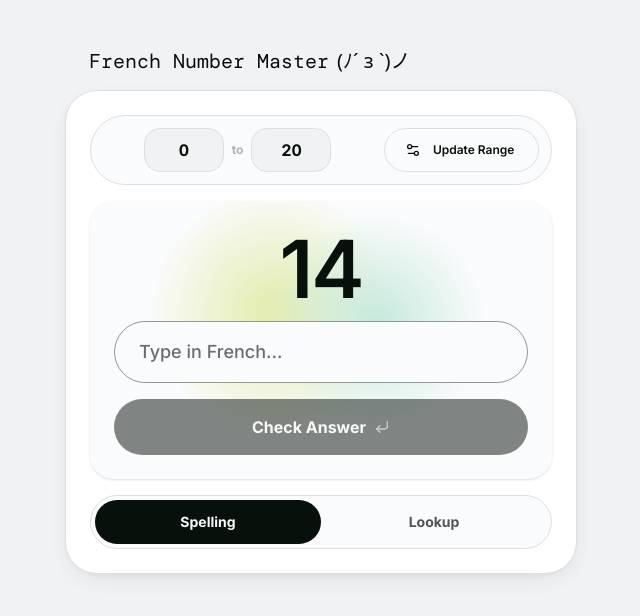
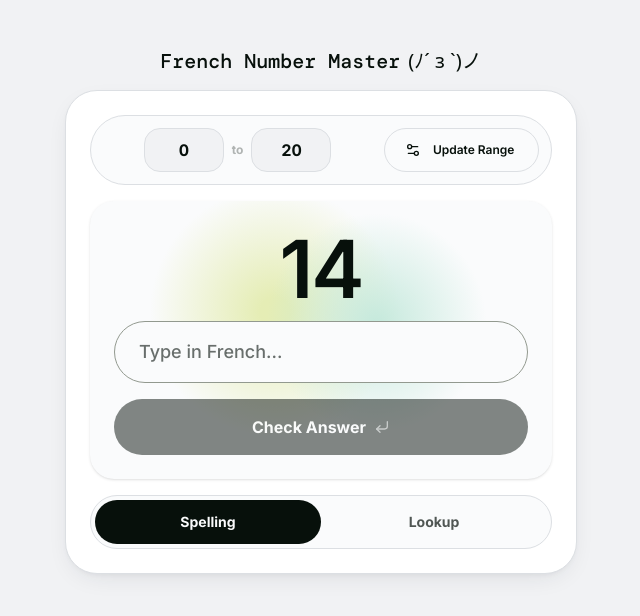
Before and after one commit to Judy-Nihao/french-number-master, a React (Vite) app: page / in a window 1280 px wide. Shown: the top 616 px of the page, without its empty margins (319-959 px from the left). Built offline with nearby package versions, Linux system fonts and the light colour scheme.

Commit message:
style(header): center the title and increase its font weight

```diff
--- a/src/App.tsx
+++ b/src/App.tsx
@@ -27,9 +27,9 @@ const App = () => {
       >
         <div className="w-full max-w-lg flex flex-col gap-4 relative">
           {/* Header */}
-          <header className="@container relative px-3 text-left md:px-6">
+          <header className="@container relative flex justify-center px-3 md:px-6">
             <h1 className="flex w-fit max-w-full items-baseline gap-2 whitespace-nowrap text-[clamp(0.875rem,5cqi,1.25rem)] leading-tight font-normal tracking-normal text-app-dark">
-              <span className="font-mono">French Number Master</span>
+              <span className="font-mono font-medium">French Number Master</span>
               <span aria-hidden="true" className="font-kaomoji">{"(ﾉ´ з `)ノ"}</span>
             </h1>
           </header>
--- a/src/index.css
+++ b/src/index.css
@@ -1,4 +1,4 @@
-@import url("https://fonts.googleapis.com/css2?family=DM+Mono:wght@400&family=Fraunces:ital,opsz,wght@0,9..144,100..900;1,9..144,100..900&family=Inter:wght@400;500;600;700&display=swap");
+@import url("https://fonts.googleapis.com/css2?family=DM+Mono:wght@400;500&family=Fraunces:ital,opsz,wght@0,9..144,100..900;1,9..144,100..900&family=Inter:wght@400;500;600;700&display=swap");
 @import "tailwindcss";
 
 /* Keep design tokens available at runtime even without matching utility classes. */
```
